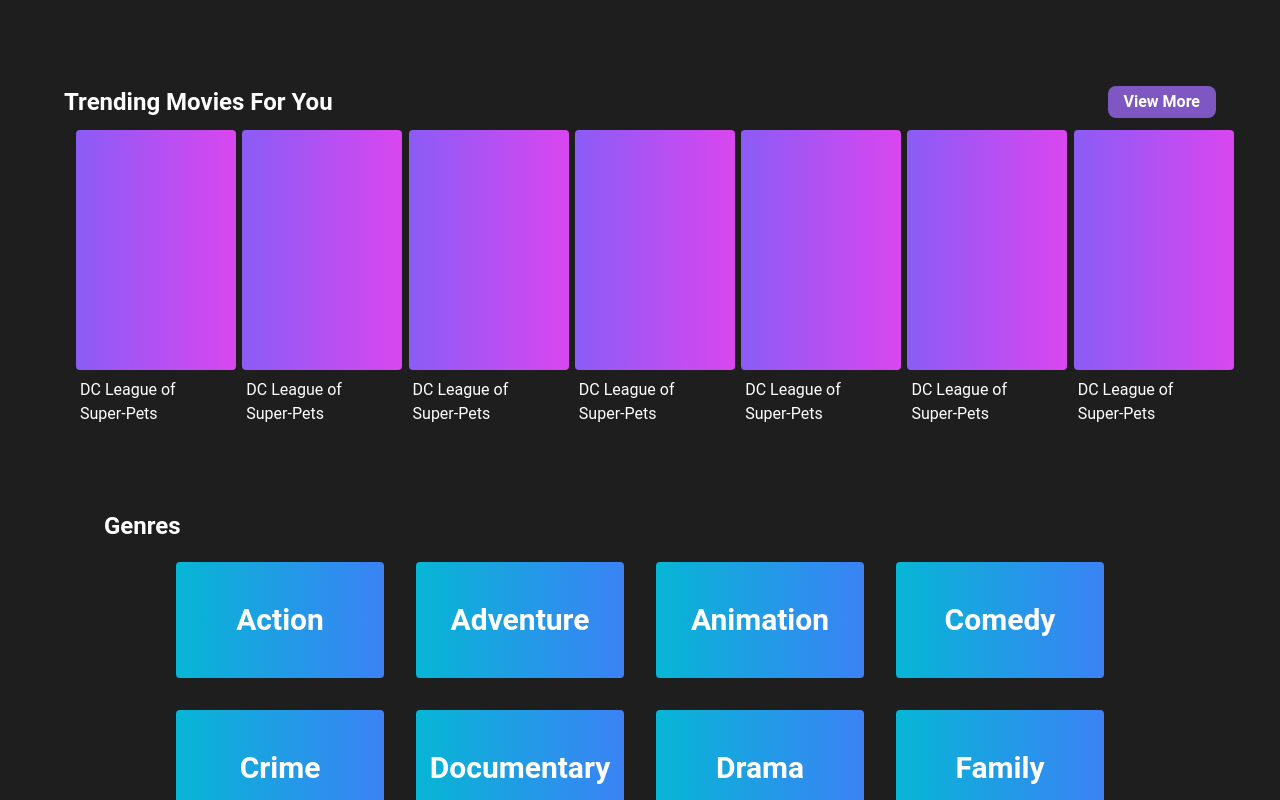
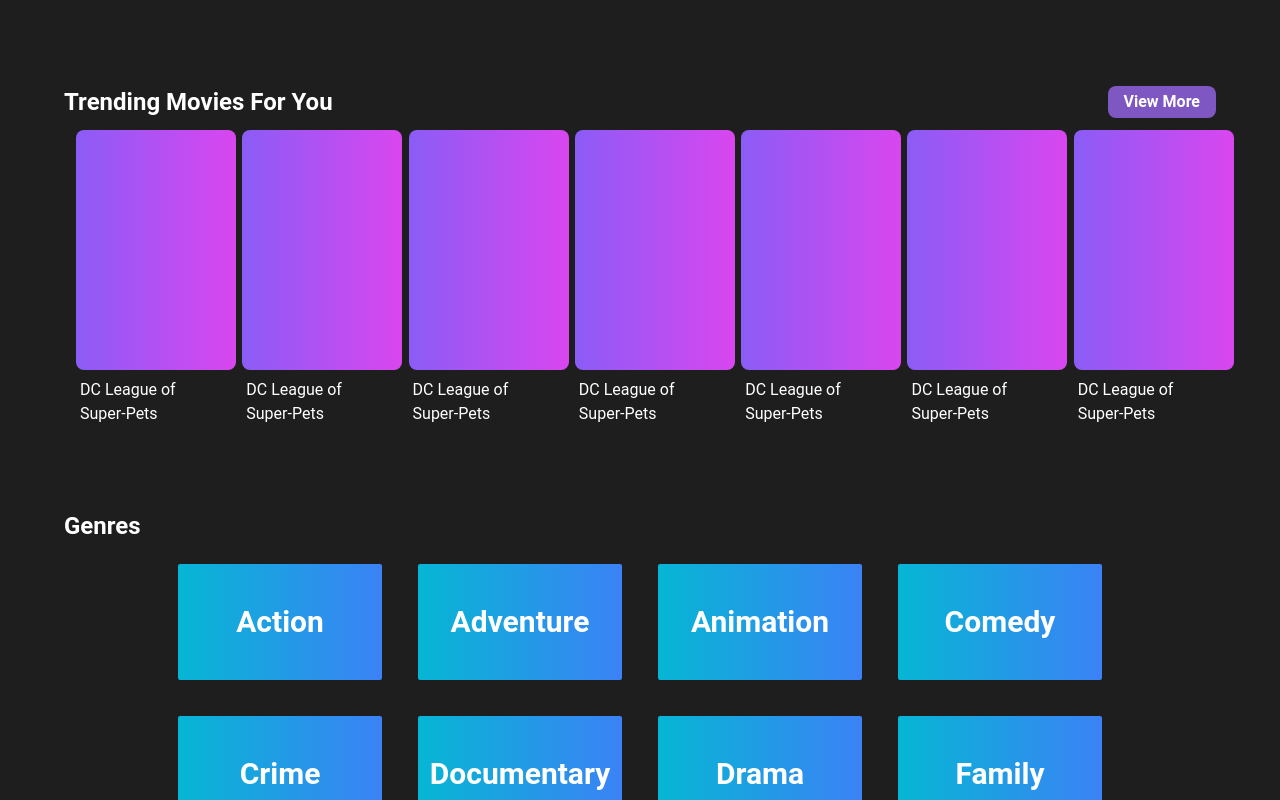
Before and after one commit to ContentWarnings/WebFrontend, a React (Create React App) app: page / in a window 1280 px wide. Shown: the part 400-1200 px from the top of the page. Built offline with nearby package versions, Linux system fonts and the light colour scheme; the HTML template or start-up script is replaced by a standard one.

Commit message:
Clean up design

```diff
--- a/public/index.html
+++ b/public/index.html
@@ -22,7 +22,7 @@
       work correctly both with client-side routing and a non-root public URL.
       Learn how to configure a non-root public URL by running `npm run build`.
     -->
-  <title>Movie Mentor</title>
+  <title>MovieMentor</title>
 </head>
 
 <body>
--- a/src/components/Home/GenreButton.tsx
+++ b/src/components/Home/GenreButton.tsx
@@ -6,11 +6,11 @@
   return (
     // <button
     //   onClick={handleClick}
-    //   className={`transition ease-in-out delay-100 ${props.img} hover:border-light-1  py-1 px-2 rounded`}
+    //   className={`transition ease-in-out delay-100 ${props.img} hover:border-light-1 py-1 px-2 rounded`}
     // >
     <button
       onClick={handleClick}
-      className={`transition ease-in-out delay-100 bg-gradient-to-r from-cyan-500 to-blue-500 hover:light-1 hover:border-light-1 py-10 rounded`}
+      className={`transition ease-in-out delay-100 bg-gradient-to-r from-cyan-500 to-blue-500 hover:light-1 hover:border-light-1 py-10 rounded border-2 border-dark-2`}
     >
       <div className="items-center text-light-1 text-3xl font-bold">
         <div>{props.name}</div>
--- a/src/components/Home/GenresSection.tsx
+++ b/src/components/Home/GenresSection.tsx
@@ -3,9 +3,7 @@
 function GenresSection(props: any) {
   return (
     <div className="px-10">
-      <h1 className="text-2xl text-light-1 font-bold mt-20 mb-5 px-10">
-        Genres
-      </h1>
+      <h1 className="text-2xl text-light-1 font-bold mt-20 mb-5">Genres</h1>
       <div className="flex grid grid-cols-1 gap-8 px-10 xl:grid-cols-4 xl:px-28 lg:grid-cols-3 lg:px-20 md:grid-cols-2 md:px-20">
         <GenreButton img="bg-action-image" name="Action" link="/action" />
         <GenreButton img="bg-action-image" name="Adventure" link="/action" />
--- a/src/components/Home/MovieButton.tsx
+++ b/src/components/Home/MovieButton.tsx
@@ -6,10 +6,10 @@
   return (
     <button
       onClick={handleClick}
-      className="transition ease-in-out delay-100 bg-neutral hover:border-primary-1 text-light-1 py-1 px-2 rounded-xl"
+      className="transition ease-in-out delay-100 text-light-1 py-1 px-2 rounded"
     >
       <div className="items-center px-1 h-100 w-40">
-        <div className="h-60 w-40 bg-gradient-to-r from-violet-500 to-fuchsia-500 rounded"></div>
+        <div className="h-60 w-40 bg-gradient-to-r from-violet-500 to-fuchsia-500 rounded-lg hover:border-2"></div>
         {/* <img src={props.image} alt={props.name} /> */}
         <div className="text-left mt-2 px-1">{props.name}</div>
       </div>
--- a/src/pages/Home.tsx
+++ b/src/pages/Home.tsx
@@ -1,7 +1,6 @@
 import SearchBar from "../components/Home/SearchBar";
 import TrendingMovieSection from "../components/Home/TrendingMoviesSection";
 import GenresSection from "../components/Home/GenresSection";
-// import GenreButton from "../components/Home/GenreButton";
 
 function Home() {
   return (
```
